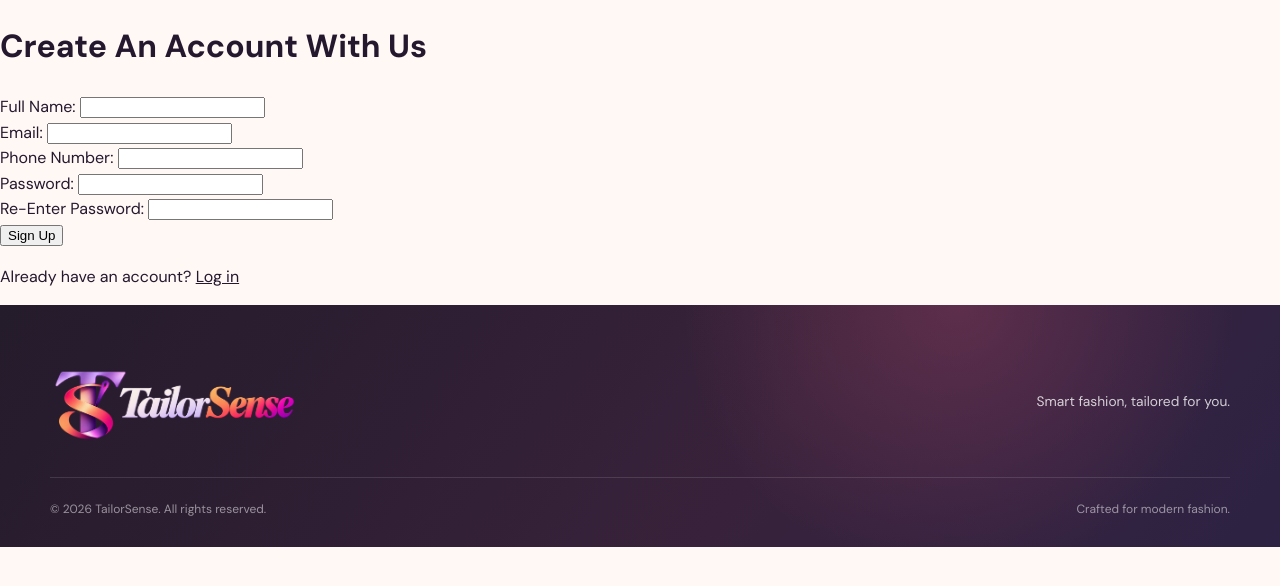
After one commit to NelsonOmoniyi/TailorSense-API, a Django app: page /register/ in a window 1280 px wide. The commit adds this page. Shown: the top 586 px of the page. Run offline with Django 5.2, Linux system fonts and the light colour scheme.

Commit message:
User authentication started with Login and Sin-In forms being created

```diff
--- a/apps/core/urls.py
+++ b/apps/core/urls.py
@@ -2,6 +2,8 @@ from django.urls import path
 from . import views
 
 urlpatterns = [
-    path('', views.landing, name='landing'), #default page
-    path('', views.home, name='home'), #after login
+    # Public page shown at the site root.
+    path('', views.landing, name='landing'),
+    # Protected destination available after login.
+    path('home/', views.home, name='home'),
 ]
--- a/apps/core/views.py
+++ b/apps/core/views.py
@@ -6,6 +6,7 @@ from django.contrib.auth.decorators import login_required
 #Public page for visitors
 def landing(request):
     return render(request, 'landing.html')
+
 #Private page for logged-in users
 @login_required
 def home(request):
--- a/apps/users/urls.py
+++ b/apps/users/urls.py
@@ -2,6 +2,8 @@ from django.urls import path
 from . import views
 
 urlpatterns = [
-    # file path for user auth page
-    path('', views.auth, name='user'),
+    # Registration is available at the users namespace root.
+    path('', views.register, name='register'),
+    # Login is available as a nested users route.
+    path('login/', views.login, name='login'),
 ]
--- a/apps/users/views.py
+++ b/apps/users/views.py
@@ -1,8 +1,53 @@
 """Views for user-related API operations."""
 
-from django.http import HttpResponse
+from django.contrib.auth import authenticate, get_user_model, login as auth_login
+from django.shortcuts import render, redirect
 
 
-def auth(request):
+User = get_user_model()
 
-    return HttpResponse("TailorSense Project Off To A Good Start!")
+# Render the account creation page.
+def register(request):
+    error = None
+
+    if request.method == 'POST':
+        fullname = request.POST.get('fullname', '').strip()
+        email = request.POST.get('email', '').strip()
+        phone = request.POST.get('phone', '').strip()
+        password = request.POST.get('password', '')
+        repeat_password = request.POST.get('repeat_password', '')
+
+        if not all((fullname, email, phone, password, repeat_password)):
+            error = 'All fields are required.'
+        elif password != repeat_password:
+            error = 'Passwords do not match.'
+        elif User.objects.filter(username=email).exists():
+            error = 'An account with this email already exists.'
+        else:
+            User.objects.create_user(
+                username=email,
+                email=email,
+                first_name=fullname,
+                password=password,
+            )
+            return redirect('login')  # Redirect to the login page after successful registration
+
+    return render(request, 'register.html', {'error': error})
+
+
+# Render the login page with its email and password fields.
+def login(request):
+    error = None
+
+    if request.method == 'POST':
+        email = request.POST.get('email', '').strip()
+        password = request.POST.get('password', '')
+        user = authenticate(request, username=email, password=password)
+
+        if user is not None:
+            auth_login(request, user)
+            return redirect('home')
+
+        error = 'Invalid email or password.'
+
+    return render(request, 'login.html', {'error': error})
--- a/config/urls.py
+++ b/config/urls.py
@@ -16,10 +16,13 @@ Including another URLconf
 """
 from django.contrib import admin
 from django.urls import path, include
-from apps.core import views
+from apps.users import views as user_views
 
 urlpatterns = [
     path('admin/', admin.site.urls),
-    path('', include('apps.core.urls')), #TailorSense landing page
-    path('users/', include('apps.users.urls')),
+    # Public landing page and authenticated home routes.
+    path('', include('apps.core.urls')),
+    # Public account pages for registration and login.
+    path('register/', user_views.register, name='register'),
+    path('login/', user_views.login, name='login'),
 ]
--- /dev/null
+++ b/templates/partials/footer.html
@@ -0,0 +1,19 @@
+{% load static %}
+
+<footer class="site-footer">
+    <div class="footer-brand">
+        <a href="/" class="brand" aria-label="TailorSense home">
+            <img
+                src="{% static 'images/tailorsense-logo2.png' %}"
+                alt="TailorSense"
+                class="brand-logo"
+            >
+        </a>
+        <p>Smart fashion, tailored for you.</p>
+    </div>
+
+    <div class="footer-bottom">
+        <p>&copy; 2026 TailorSense. All rights reserved.</p>
+        <span>Crafted for modern fashion.</span>
+    </div>
+</footer>
--- /dev/null
+++ b/templates/partials/head.html
@@ -0,0 +1,11 @@
+{% load static %}
+
+<!DOCTYPE html>
+<html lang="en">
+<head>
+    <meta charset="UTF-8">
+    <meta name="viewport" content="width=device-width, initial-scale=1.0">
+    <meta name="description" content="TailorSense — a smart tailoring and fashion hub for modern, personalized fashion.">
+    <title>TailorSense | Smart Fashion, Tailored for You</title>
+    <link rel="stylesheet" href="{% static 'css/landing.css' %}">
+</head>
--- /dev/null
+++ b/templates/register.html
@@ -0,0 +1,38 @@
+ {% include 'partials/head.html' %}
+
+<!-- Registration form for new users. -->
+<main>
+    <h1>Create An Account With Us</h1>
+    {% if error %}
+        <p role="alert">{{ error }}</p>
+    {% endif %}
+    <!-- New account details are submitted to the named registration route. -->
+    <form action="{% url 'register' %}" method="post">
+        {% csrf_token %}
+        <div>
+            <label for="fullname">Full Name:</label>
+            <input type="text" id="fullname" name="fullname" required maxlength="20">
+        </div>
+        <div>
+            <label for="email">Email:</label>
+            <input type="email" id="email" name="email" required>
+        </div>
+        <div>
+            <label for="phone">Phone Number:</label>
+            <input type="number" id="phone" name="phone" required maxlength="11">
+        </div>
+        <div>
+            <label for="password">Password:</label>
+            <input type="password" id="password" name="password" required>
+        </div>
+        <div>
+            <label for="repeat-password">Re-Enter Password:</label>
+            <input type="password" id="repeat-password" name="repeat_password" required>
+        </div>
+        <button type="submit">Sign Up</button>
+    </form>
+    <!-- Direct existing users to the login page. -->
+    <p>Already have an account? <a href="{% url 'login' %}">Log in</a></p>
+</main>
+
+ {% include 'partials/footer.html' %}
```
Also changed, not shown: templates/landing.html (+6 -32 lines), templates/login.html (added, +26 -0 lines).
